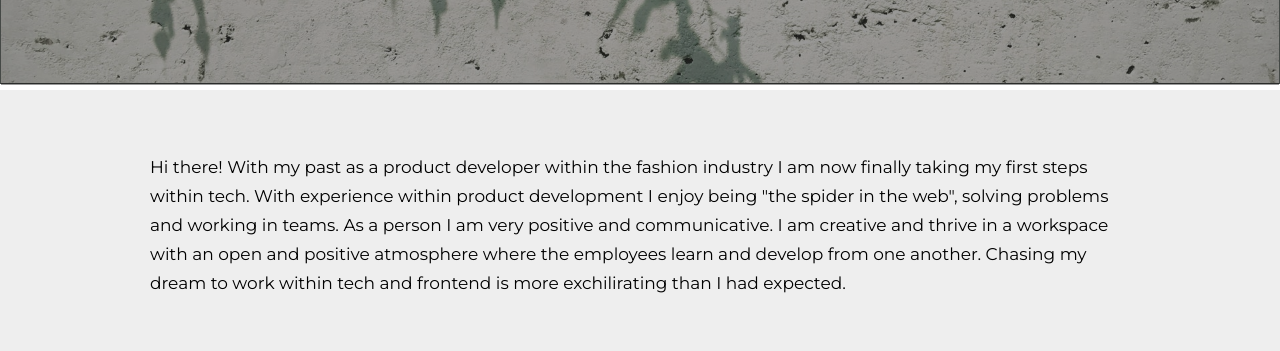
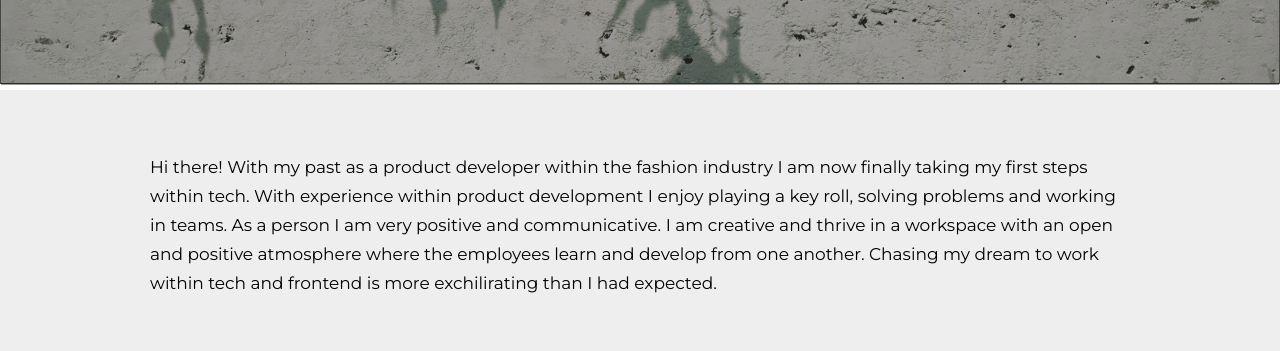
Before and after one commit to Jenfi/Portfolio, a plain HTML site: page index.html in a window 1280 px wide. Shown: the part 424-775 px from the top of the page. Drawn offline with Linux system fonts and the light colour scheme.

Commit message:
updated text

```diff
--- a/index.html
+++ b/index.html
@@ -36,7 +36,7 @@
           <div class="line"></div>
           <div class="circle"></div>
         </figure> -->
-        Hi there! With my past as a product developer within the fashion industry I am now finally taking my first steps within tech. With experience within product development I enjoy being "the spider in the web", solving problems and working in teams. As a person I am very positive and communicative. I am creative and  thrive in a workspace with an open and positive atmosphere where the employees learn and develop from one another. Chasing my dream to work within tech and frontend is more exchilirating than I had expected.
+        Hi there! With my past as a product developer within the fashion industry I am now finally taking my first steps within tech. With experience within product development I enjoy playing a key roll, solving problems and working in teams. As a person I am very positive and communicative. I am creative and  thrive in a workspace with an open and positive atmosphere where the employees learn and develop from one another. Chasing my dream to work within tech and frontend is more exchilirating than I had expected.
       </p>
     </div>
     <section class="tech">
```
